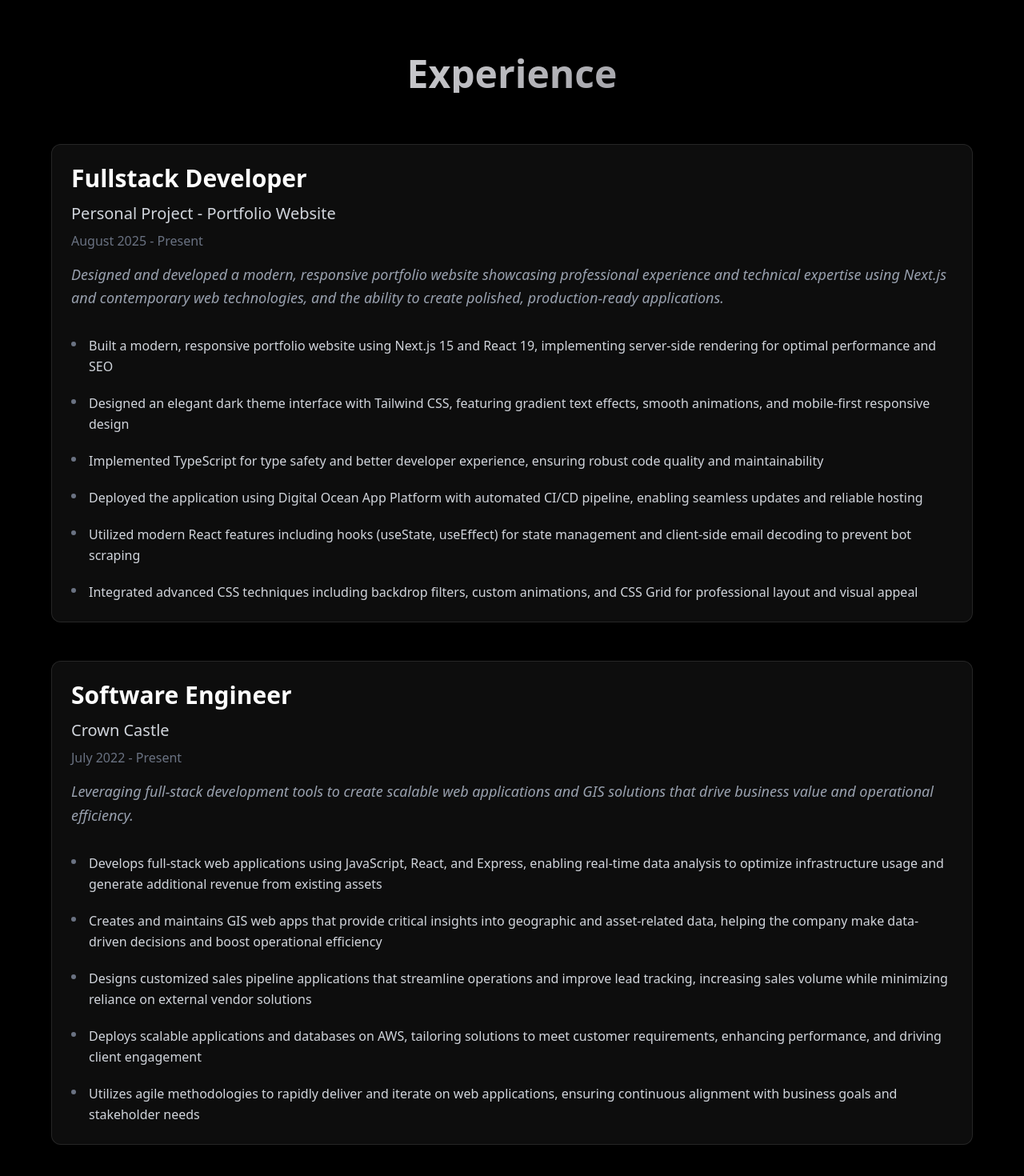
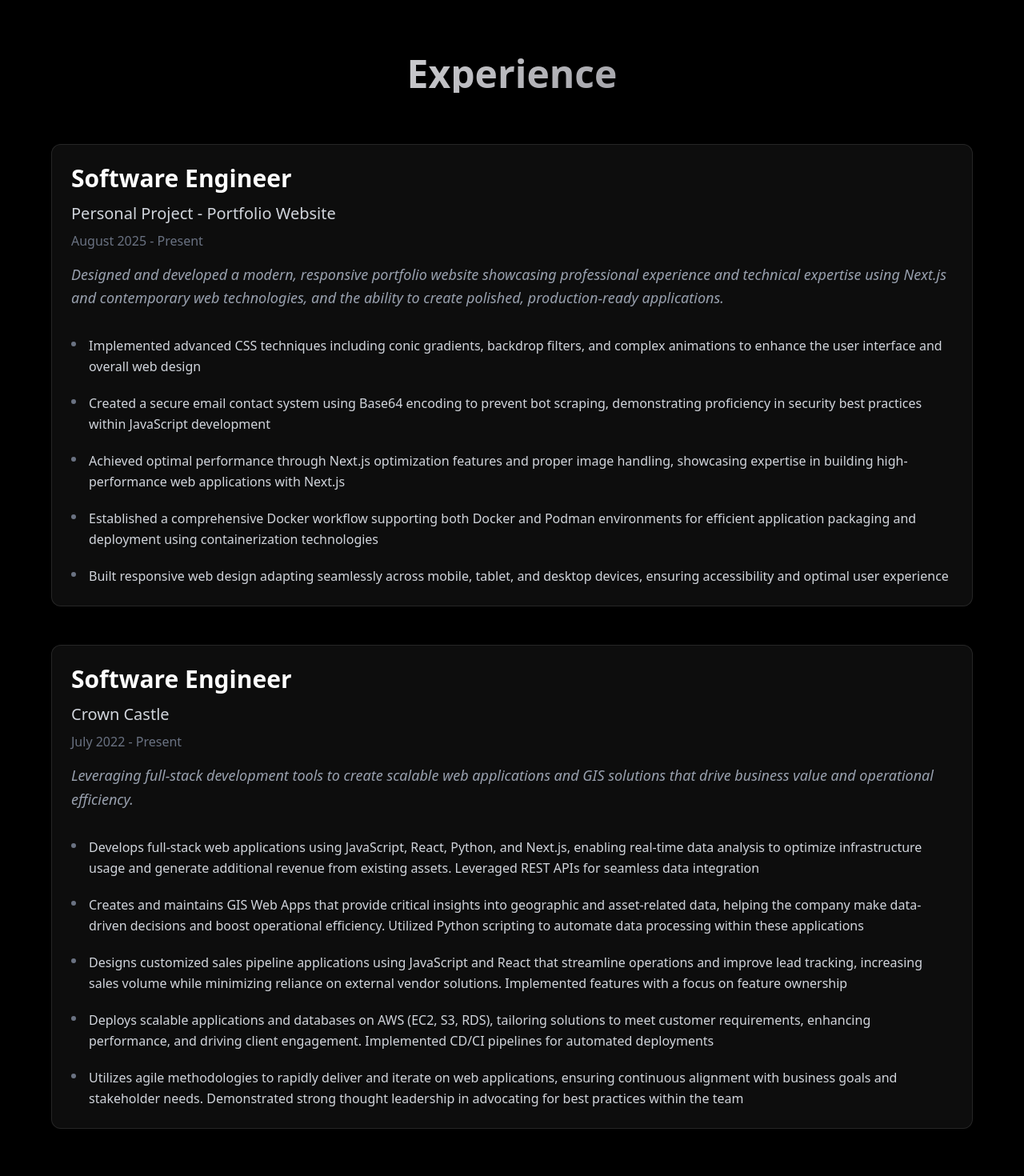
Before and after one commit to HunterShaw99/portfolio, a Next.js app: page / in a window 1280 px wide. Shown: the part 1330-2800 px from the top of the page at 80% size. Built offline with nearby package versions, Linux system fonts and the light colour scheme.

Commit message:
updated portfolio site and changed experience bullet points

```diff
--- /dev/null
+++ b/Robots.ts
@@ -0,0 +1,11 @@
+import { MetadataRoute } from 'next'
+
+export default function robots(): MetadataRoute.Robots {
+  return {
+    rules: {
+      userAgent: '*',
+      allow: '/',
+    },
+    sitemap: 'https://huntershaw.dev/sitemap.xml',
+  }
+}
--- /dev/null
+++ b/Sitemap.ts
@@ -0,0 +1,12 @@
+import { MetadataRoute } from 'next'
+
+export default function sitemap(): MetadataRoute.Sitemap {
+  return [
+    {
+      url: 'https://huntershaw.dev',
+      lastModified: new Date(),
+      changeFrequency: 'monthly',
+      priority: 1,
+    },
+  ]
+}
--- a/app/layout.tsx
+++ b/app/layout.tsx
@@ -54,26 +54,33 @@ export const metadata: Metadata = {
     description: "Full-stack software engineer specializing in React, JavaScript, and AWS. Experienced in developing GIS web applications and scalable solutions.",
     siteName: "Hunter M. Shaw Portfolio",
     url: "https://huntershaw.dev",
+    images: [
+      {
+        url: "https://huntershaw.dev/og-image.jpg",
+        width: 1200,
+        height: 630,
+        alt: "Hunter M. Shaw - Software Engineer Portfolio",
+      },
+    ],
+  },
+  twitter: {
+    card: "summary_large_image",
+    title: "Hunter M. Shaw - Software Engineer",
+    description: "Full-stack software engineer specializing in React, JavaScript, and AWS. Experienced in developing GIS web applications and scalable solutions.",
+    images: ["https://huntershaw.dev/og-image.jpg"],
   },
   alternates: {
     canonical: "https://huntershaw.dev",
   },
   category: "technology",
   classification: "Software Engineering Portfolio",
+  verification: {
+    google: "your-google-site-verification-code", // Replace with your actual verification code
+  },
+  other: {
+    'theme-color': '#000000',
+  },
 };
-
-// verification: {
-//     google: "your-google-site-verification-code", // Replace with your actual verification code
-//     // yandex: "your-yandex-verification-code", // Uncomment and add if needed
-//     // yahoo: "your-yahoo-verification-code", // Uncomment and add if needed
-//   },
-// twitter: {
-//     card: "summary_large_image",
-//     title: "Hunter M. Shaw - Software Engineer",
-//     description: "Full-stack software engineer specializing in React, JavaScript, and AWS. Experienced in developing GIS web applications and scalable solutions.",
-//     creator: "@huntershaw", // Replace with your actual Twitter handle if you have one
-//   },
-
 
 export default function RootLayout({
   children,
@@ -82,6 +89,12 @@ export default function RootLayout({
 }>) {
   return (
     <html lang="en">
+      <head>
+        <link rel="icon" href="/favicon.ico" sizes="any" />
+        <link rel="apple-touch-icon" href="/apple-touch-icon.png" />
+        <meta name="viewport" content="width=device-width, initial-scale=1" />
+        <meta name="theme-color" content="#000000" />
+      </head>
       <body
         className={`${geistSans.variable} ${geistMono.variable} antialiased bg-gray-900 text-gray-100`}
       >
--- a/app/page.tsx
+++ b/app/page.tsx
@@ -28,17 +28,16 @@ export default function Home() {
 
   const workExperience = [
     {
-      title: "Fullstack Developer",
+      title: "Software Engineer",
       company: "Personal Project - Portfolio Website",
       period: "August 2025 - Present",
       summary: "Designed and developed a modern, responsive portfolio website showcasing professional experience and technical expertise using Next.js and contemporary web technologies, and the ability to create polished, production-ready applications.",
       responsibilities: [
-        "Built a modern, responsive portfolio website using Next.js 15 and React 19, implementing server-side rendering for optimal performance and SEO",
-        "Designed an elegant dark theme interface with Tailwind CSS, featuring gradient text effects, smooth animations, and mobile-first responsive design",
-        "Implemented TypeScript for type safety and better developer experience, ensuring robust code quality and maintainability",
-        "Deployed the application using Digital Ocean App Platform with automated CI/CD pipeline, enabling seamless updates and reliable hosting",
-        "Utilized modern React features including hooks (useState, useEffect) for state management and client-side email decoding to prevent bot scraping",
-        "Integrated advanced CSS techniques including backdrop filters, custom animations, and CSS Grid for professional layout and visual appeal"
+        "Implemented advanced CSS techniques including conic gradients, backdrop filters, and complex animations to enhance the user interface and overall web design",
+        "Created a secure email contact system using Base64 encoding to prevent bot scraping, demonstrating proficiency in security best practices within JavaScript development",
+        "Achieved optimal performance through Next.js optimization features and proper image handling, showcasing expertise in building high-performance web applications with Next.js",
+        "Established a comprehensive Docker workflow supporting both Docker and Podman environments for efficient application packaging and deployment using containerization technologies",
+        "Built responsive web design adapting seamlessly across mobile, tablet, and desktop devices, ensuring accessibility and optimal user experience"
       ]
     },
     {
@@ -47,11 +46,11 @@ export default function Home() {
       period: "July 2022 - Present",
       summary: "Leveraging full-stack development tools to create scalable web applications and GIS solutions that drive business value and operational efficiency.",
       responsibilities: [
-        "Develops full-stack web applications using JavaScript, React, and Express, enabling real-time data analysis to optimize infrastructure usage and generate additional revenue from existing assets",
-        "Creates and maintains GIS web apps that provide critical insights into geographic and asset-related data, helping the company make data-driven decisions and boost operational efficiency",
-        "Designs customized sales pipeline applications that streamline operations and improve lead tracking, increasing sales volume while minimizing reliance on external vendor solutions",
-        "Deploys scalable applications and databases on AWS, tailoring solutions to meet customer requirements, enhancing performance, and driving client engagement",
-        "Utilizes agile methodologies to rapidly deliver and iterate on web applications, ensuring continuous alignment with business goals and stakeholder needs"
+        "Develops full-stack web applications using JavaScript, React, Python, and Next.js, enabling real-time data analysis to optimize infrastructure usage and generate additional revenue from existing assets. Leveraged REST APIs for seamless data integration",
+        "Creates and maintains GIS Web Apps that provide critical insights into geographic and asset-related data, helping the company make data-driven decisions and boost operational efficiency. Utilized Python scripting to automate data processing within these applications",
+        "Designs customized sales pipeline applications using JavaScript and React that streamline operations and improve lead tracking, increasing sales volume while minimizing reliance on external vendor solutions. Implemented features with a focus on feature ownership",
+        "Deploys scalable applications and databases on AWS (EC2, S3, RDS), tailoring solutions to meet customer requirements, enhancing performance, and driving client engagement. Implemented CD/CI pipelines for automated deployments",
+        "Utilizes agile methodologies to rapidly deliver and iterate on web applications, ensuring continuous alignment with business goals and stakeholder needs. Demonstrated strong thought leadership in advocating for best practices within the team"
       ]
     }
   ];
--- a/next.config.ts
+++ b/next.config.ts
@@ -1,3 +1,4 @@
+
 import type { NextConfig } from "next";
 
 const nextConfig: NextConfig = {
@@ -28,6 +29,23 @@ const nextConfig: NextConfig = {
             key: 'X-XSS-Protection',
             value: '1; mode=block',
           },
+          {
+            key: 'Referrer-Policy',
+            value: 'origin-when-cross-origin',
+          },
+          {
+            key: 'Permissions-Policy',
+            value: 'camera=(), microphone=(), geolocation=()',
+          },
+        ],
+      },
+      {
+        source: '/sitemap.xml',
+        headers: [
+          {
+            key: 'Cache-Control',
+            value: 'public, max-age=86400, s-maxage=86400',
+          },
         ],
       },
     ]
```
